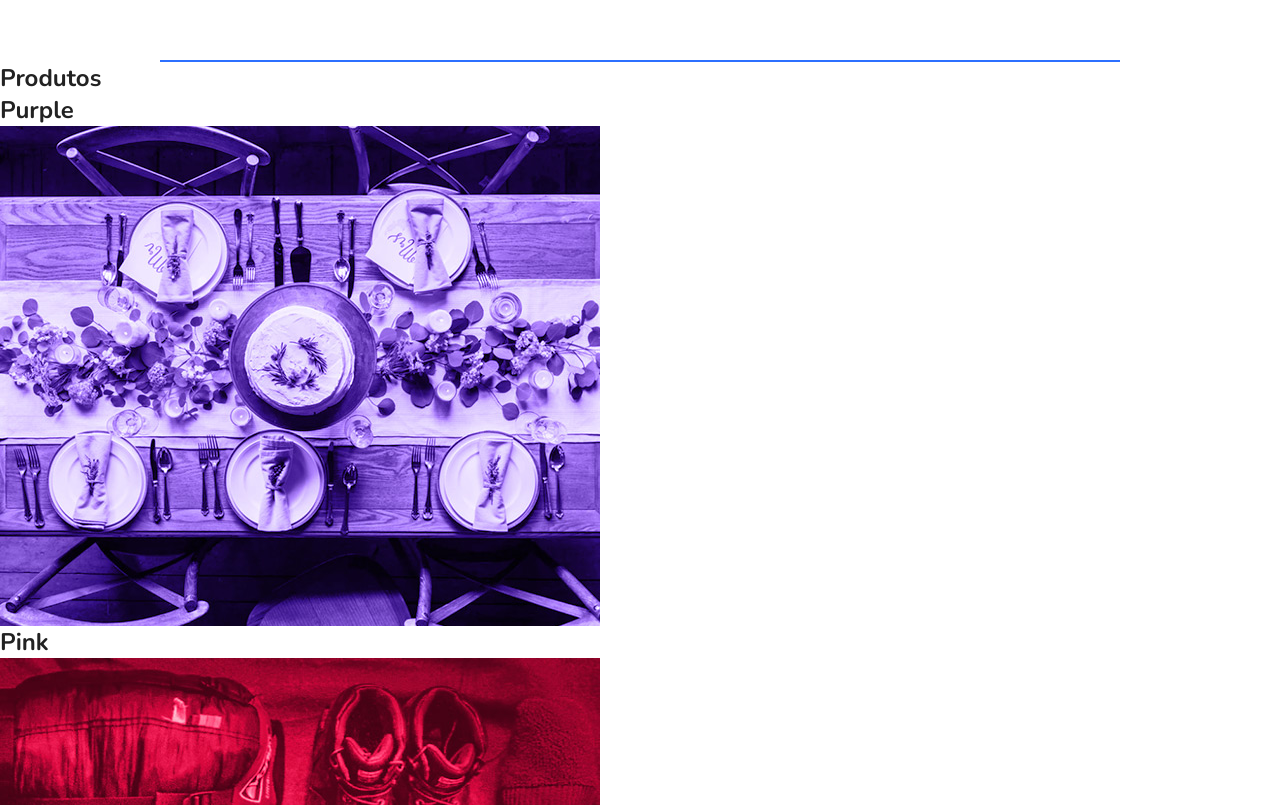
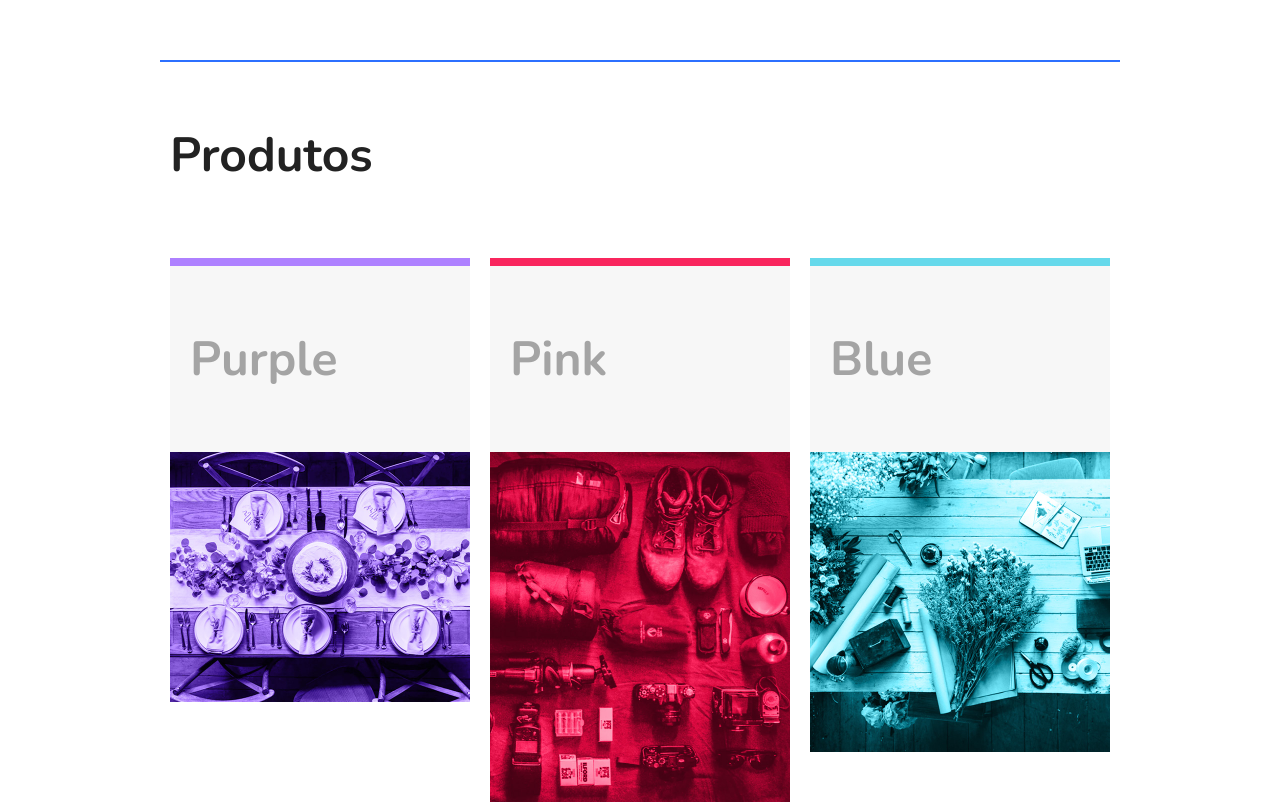
Before and after one commit to patricia-maria/flexbox, a plain HTML site: page index.html in a window 1280 px wide. Shown: the part 1040-1845 px from the top of the page. Drawn offline with nearby package versions, Linux system fonts and the light colour scheme.

Commit message:
estilização do container de produtos

```diff
--- a/css/style.css
+++ b/css/style.css
@@ -133,3 +133,44 @@ img {
     flex: 1 1 160px;
     margin: 0 10px;
 }
+
+/* ========================== PRODUTOS */
+
+.produtos {
+    max-width: 960px;
+    margin: 60px auto;
+}
+
+.produtos h1{
+    font-size: 3em;
+    margin: 0 10px 60px 10px;
+}
+
+.produtos-container{
+    display:flex;
+    flex-wrap: wrap;
+}
+
+.produtos-item {
+    flex: 1 1 175px;
+    margin: 10px;
+}
+
+.produtos-item h2{
+    font-size: 3em;
+    color: #a4a4a4;
+    background: #f7f7f7;
+    padding: 60px 20px;
+}
+
+.purple{
+    border-top: 8px solid #ae81ff;
+}
+
+.pink{
+    border-top: 8px solid #f9265e;
+}
+
+.blue{
+    border-top: 8px solid #66d9eb;
+}
```
